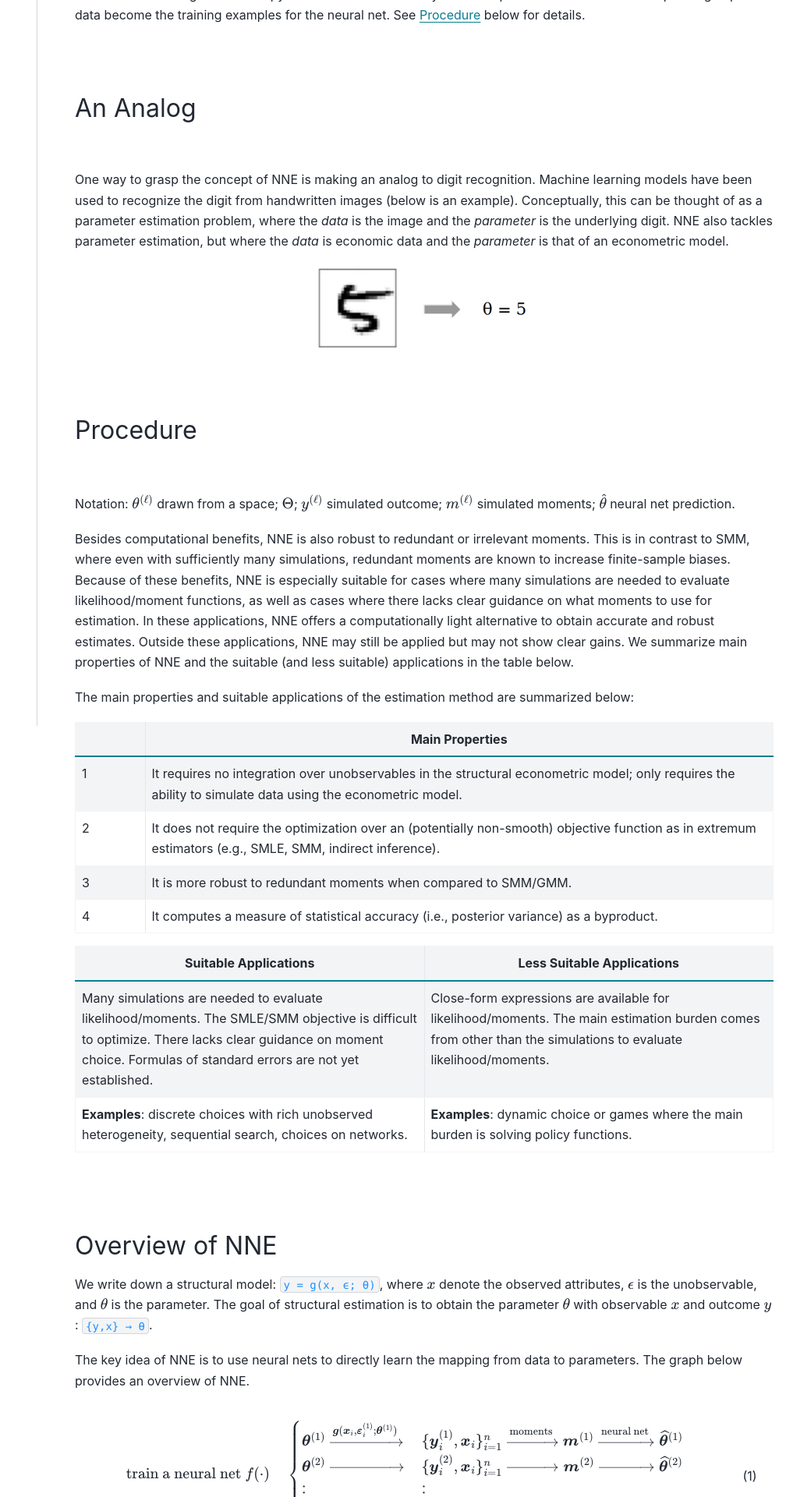
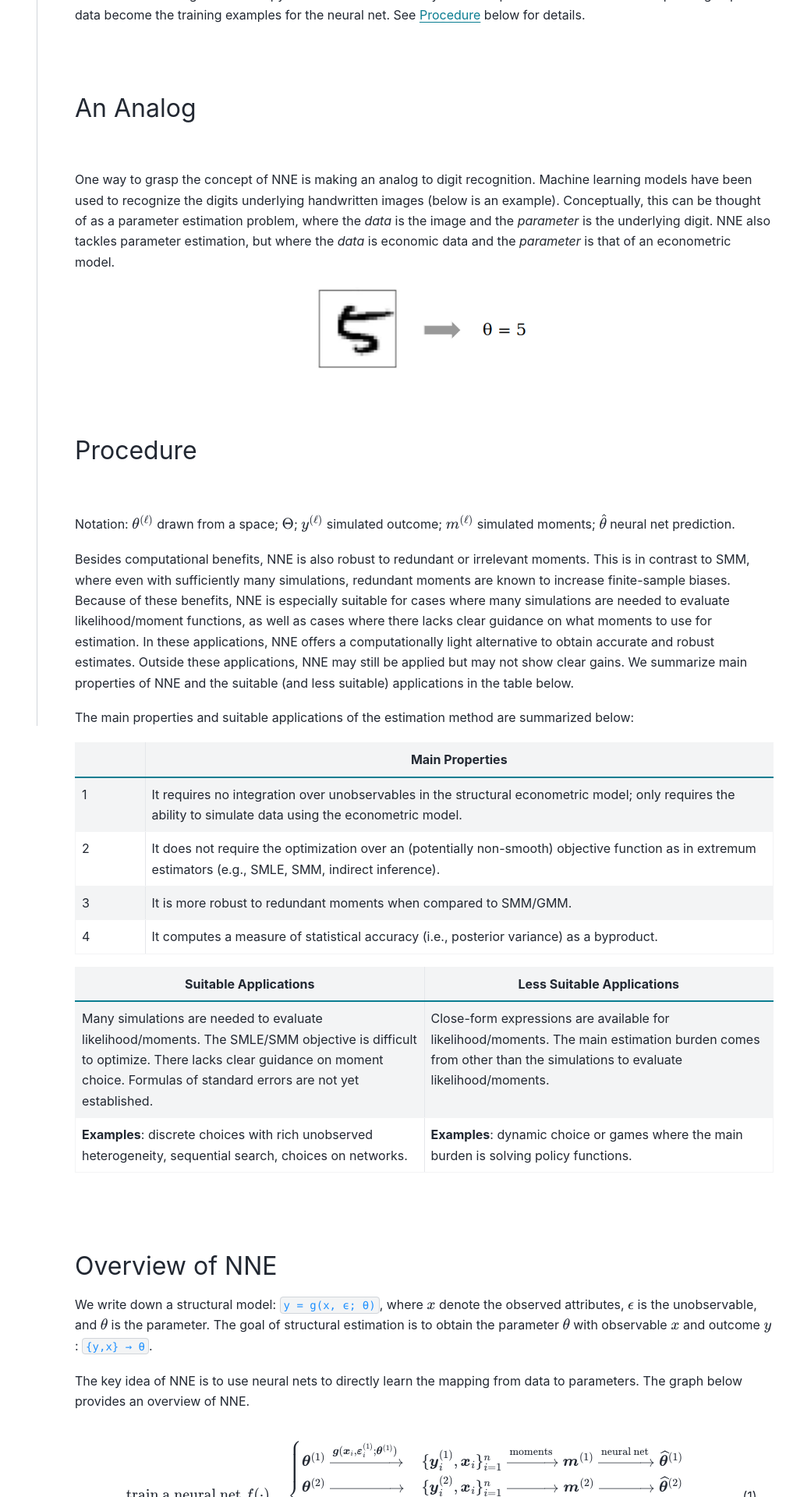
Before and after one commit to nnehome/nnehome.github.io, a Sphinx documentation site: the page built from docs/source/home/home.rst, in a window 1280 px wide. Shown: the part 938-2858 px from the top of the page at 78% size, without its empty margins (272-1280 px from the left). Built offline with Sphinx 7.4.7 and the PyData theme 0.15.4, drawn with Linux system fonts in a browser that asks for light colours.

Commit message:
some change

```diff
--- a/docs/source/home/home.rst
+++ b/docs/source/home/home.rst
@@ -35,7 +35,7 @@
 An Analog
 ---------------
 |
-One way to grasp the concept of NNE is making an analog to digit recognition. Machine learning models have been used to recognize the digit from handwritten images (below is an example). Conceptually, this can be thought of as a parameter estimation problem, where the *data* is the image and the *parameter* is the underlying digit. NNE also tackles parameter estimation, but where the *data* is economic data and the *parameter* is that of an econometric model.
+One way to grasp the concept of NNE is making an analog to digit recognition. Machine learning models have been used to recognize the digits underlying handwritten images (below is an example). Conceptually, this can be thought of as a parameter estimation problem, where the *data* is the image and the *parameter* is the underlying digit. NNE also tackles parameter estimation, but where the *data* is economic data and the *parameter* is that of an econometric model.
 
 .. image:: digit_rec.png
   :scale: 70%
```
